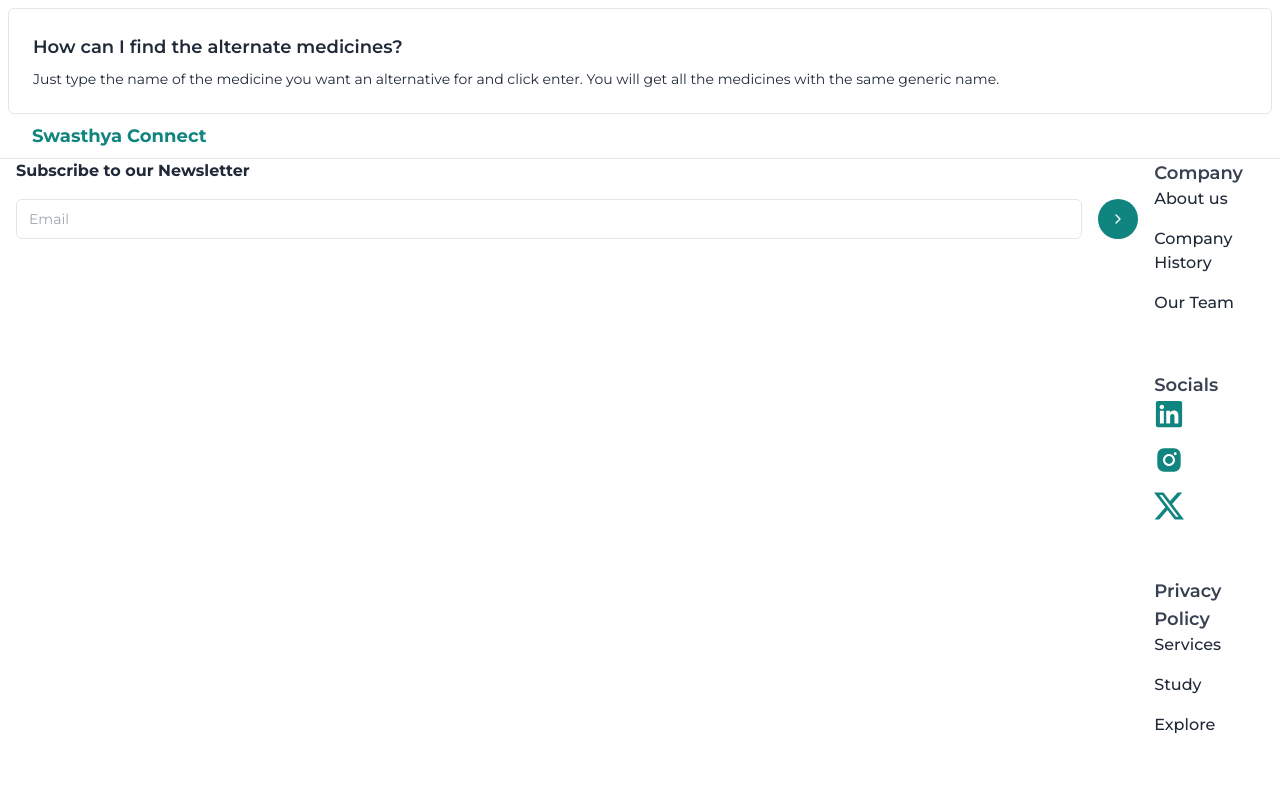
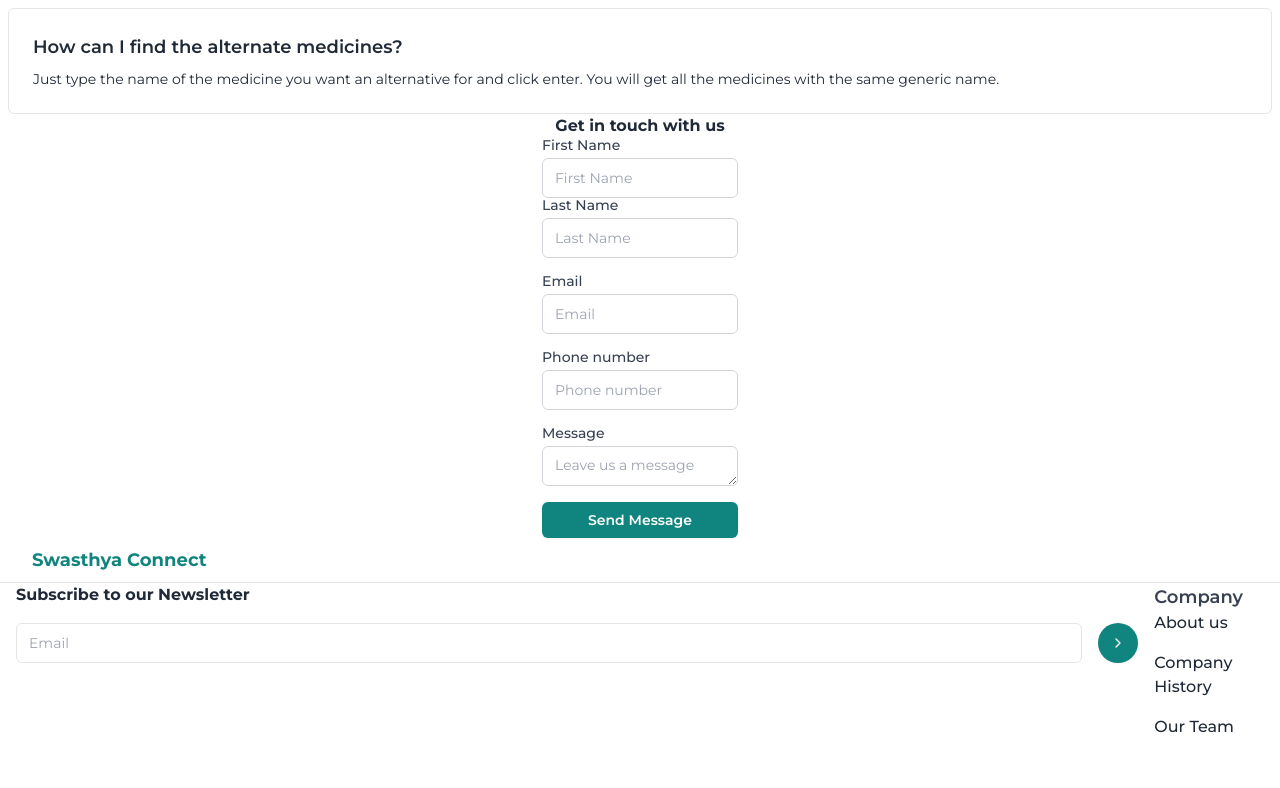
Before and after one commit to Rudalph/AI-ML-Parul-University-Hackathon, a Next.js app: page / in a window 1280 px wide. Shown: the part 5472-6260 px from the top of the page. Built offline with nearby package versions, Linux system fonts and the light colour scheme.

Commit message:
Contact us Form

```diff
--- /dev/null
+++ b/Components/Contactus.jsx
@@ -0,0 +1,102 @@
+import React from 'react'
+import { ArrowRight } from 'lucide-react'
+
+export default function SignInThree() {
+  return (
+    <section>
+      <div className="flex items-center justify-center px-4 py-10 sm:px-6 sm:py-16 lg:px-8 lg:py-24">
+        <div className="xl:mx-auto xl:w-full xl:max-w-sm 2xl:max-w-md">
+
+          <h2 className="text-center text-3xl font-bold leading-tight text-[#4B5563]">
+                Get in touch with us
+          </h2>
+
+          <form action="" className="mt-8 space-y-4">
+                  <div className="grid w-full gap-y-4 md:gap-x-4 lg:grid-cols-2">
+                    <div className="grid w-full  items-center gap-1.5">
+                      <label
+                        className="text-sm font-medium leading-none text-gray-700 peer-disabled:cursor-not-allowed peer-disabled:opacity-70"
+                        htmlFor="first_name"
+                      >
+                        First Name
+                      </label>
+                      <input
+                        className="flex h-10 w-full rounded-md border border-gray-300 bg-transparent px-3 py-2 text-sm placeholder:text-gray-400 focus:outline-none focus:ring-1 focus:ring-gray-400 focus:ring-offset-1 disabled:cursor-not-allowed disabled:opacity-50 dark:border-gray-700 dark:text-gray-50 dark:focus:ring-gray-400 dark:focus:ring-offset-gray-900"
+                        type="text"
+                        id="first_name"
+                        placeholder="First Name"
+                      />
+                    </div>
+                    <div className="grid w-full  items-center gap-1.5">
+                      <label
+                        className="text-sm font-medium leading-none text-gray-700 peer-disabled:cursor-not-allowed peer-disabled:opacity-70"
+                        htmlFor="last_name"
+                      >
+                        Last Name
+                      </label>
+                      <input
+                        className="flex h-10 w-full rounded-md border border-gray-300 bg-transparent px-3 py-2 text-sm placeholder:text-gray-400 focus:outline-none focus:ring-1 focus:ring-gray-400 focus:ring-offset-1 disabled:cursor-not-allowed disabled:opacity-50 dark:border-gray-700 dark:text-gray-50 dark:focus:ring-gray-400 dark:focus:ring-offset-gray-900"
+                        type="text"
+                        id="last_name"
+                        placeholder="Last Name"
+                      />
+                    </div>
+                  </div>
+                  <div className="grid w-full  items-center gap-1.5">
+                    <label
+                      className="text-sm font-medium leading-none text-gray-700 peer-disabled:cursor-not-allowed peer-disabled:opacity-70"
+                      htmlFor="email"
+                    >
+                      Email
+                    </label>
+                    <input
+                      className="flex h-10 w-full rounded-md border border-gray-300 bg-transparent px-3 py-2 text-sm placeholder:text-gray-400 focus:outline-none focus:ring-1 focus:ring-gray-400 focus:ring-offset-1 disabled:cursor-not-allowed disabled:opacity-50 dark:border-gray-700 dark:text-gray-50 dark:focus:ring-gray-400 dark:focus:ring-offset-gray-900"
+                      type="text"
+                      id="email"
+                      placeholder="Email"
+                    />
+                  </div>
+                  <div className="grid w-full  items-center gap-1.5">
+                    <label
+                      className="text-sm font-medium leading-none text-gray-700 peer-disabled:cursor-not-allowed peer-disabled:opacity-70"
+                      htmlFor="phone_number"
+                    >
+                      Phone number
+                    </label>
+                    <input
+                      className="flex h-10 w-full rounded-md border border-gray-300 bg-transparent px-3 py-2 text-sm placeholder:text-gray-400 focus:outline-none focus:ring-1 focus:ring-gray-400 focus:ring-offset-1 disabled:cursor-not-allowed disabled:opacity-50 dark:border-gray-700 dark:text-gray-50 dark:focus:ring-gray-400 dark:focus:ring-offset-gray-900"
+                      type="tel"
+                      id="phone_number"
+                      placeholder="Phone number"
+                    />
+                  </div>
+                  <div className="grid w-full  items-center gap-1.5">
+                    <label
+                      className="text-sm font-medium leading-none text-gray-700 peer-disabled:cursor-not-allowed peer-disabled:opacity-70"
+                      htmlFor="message"
+                    >
+                      Message
+                    </label>
+                    <textarea
+                      className="flex h-10 w-full rounded-md border border-gray-300 bg-transparent px-3 py-2 text-sm placeholder:text-gray-400 focus:outline-none focus:ring-1 focus:ring-gray-400 focus:ring-offset-1 disabled:cursor-not-allowed disabled:opacity-50 dark:border-gray-700 dark:text-gray-50 dark:focus:ring-gray-400 dark:focus:ring-offset-gray-900"
+                      id="message"
+                      placeholder="Leave us a message"
+                      cols={3}
+                    />
+                  </div>
+                  <button
+                    type="button"
+                    className="w-full rounded-md bg-[#10847E] px-3 py-2 text-sm font-semibold text-white shadow-sm "
+                  >
+                    Send Message
+                  </button>
+                </form>
+          <div className="mt-3 space-y-3">
+
+
+          </div>
+        </div>
+      </div>
+    </section>
+  )
+}
--- a/app/page.js
+++ b/app/page.js
@@ -8,10 +8,11 @@ import Features from "@/Components/Features";
 import Access from "@/Components/Access"
 import Faqs from "@/Components/Faqs";
 import Footer from "@/Components/Footer"
+import Contactus from "@/Components/Contactus"
 
 const componentVariants = {
   hidden: { opacity: 0, y: 50 },
-  visible: { opacity: 1, y: 0, transition: { duration: 2 } },
+  visible: { opacity: 1, y: 0, transition: { duration: 3 } },
 };
 
 
@@ -57,6 +58,10 @@ export default function Home() {
       </MotionComponent>
 
       <MotionComponent>
+        <Contactus />
+      </MotionComponent>
+
+      <MotionComponent>
         <Footer />
       </MotionComponent>
     </div>
```
